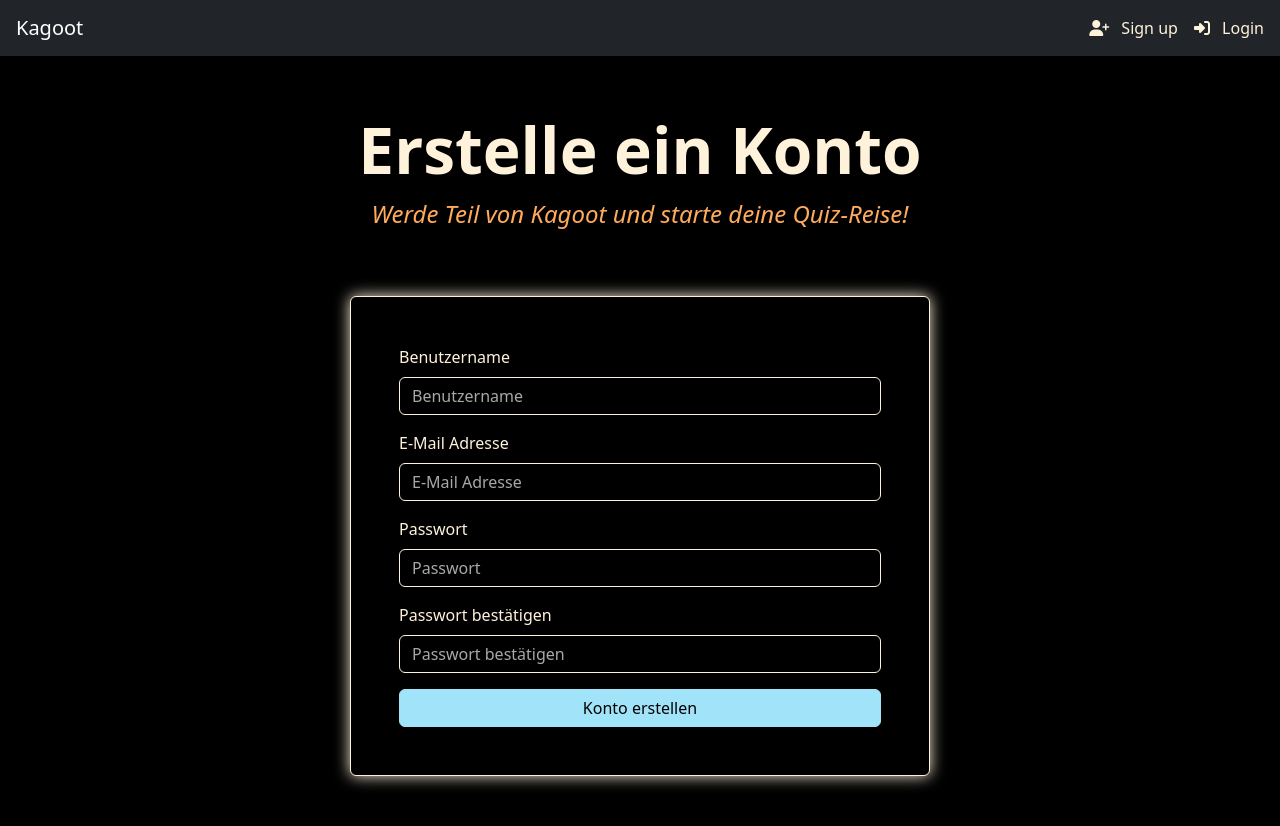
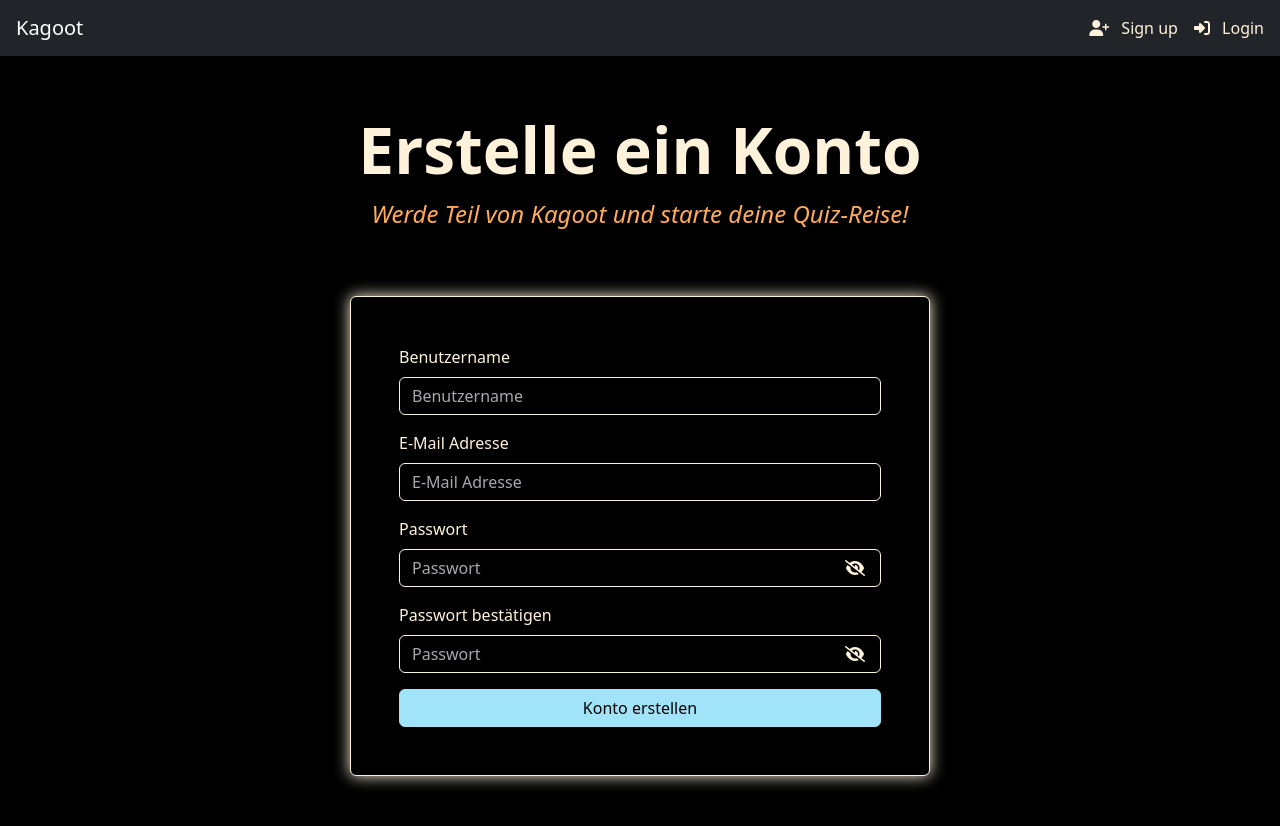
Before and after one commit to GutHoch2/Kagoot_Frontend, a Vue app in the folder kagoot_frontend/: page /sign-up in a window 1280 px wide. Shown: the top 826 px of the page. Built offline with nearby package versions, Linux system fonts and the light colour scheme.

Commit message:
Add working password eye functionality

```diff
--- /dev/null
+++ b/kagoot_frontend/src/components/PasswordFieldComponent.vue
@@ -0,0 +1,47 @@
+<script>
+export default {
+  name: "PasswordFieldComponent",
+  props: {
+    modelValue: {
+      type: String,
+      required: true,
+    },
+    labelText: {
+      type: String,
+      required: true
+    }
+  },
+  emits: ['update:modelValue'],
+  data() {
+    return {
+      showPassword: false
+    }
+  },
+  methods: {
+    togglePassword() {
+      this.showPassword = !this.showPassword;
+    }
+  }
+}
+</script>
+
+<template>
+  <div class="mb-3">
+    <label for="password" class="form-label">{{labelText}}</label>
+    <div class="position-relative">
+      <input
+        :type="showPassword ? 'text' : 'password'"
+        class="form-control bg-dark text-light border-light pe-5"
+        id="password"
+        :value="modelValue"
+        @input="$emit('update:modelValue', $event.target.value)"
+        placeholder="Passwort">
+
+      <i
+        :class="showPassword ? 'fa-solid fa-eye' : 'fa-solid fa-eye-slash'"
+        class="position-absolute top-50 translate-middle-y end-0 me-3 text-light cursor-pointer"
+        @click="togglePassword"
+      ></i>
+    </div>
+  </div>
+</template>
--- a/kagoot_frontend/src/views/SignInView.vue
+++ b/kagoot_frontend/src/views/SignInView.vue
@@ -21,15 +21,7 @@
                     id="email"
                     placeholder="E-Mail Adresse">
                 </div>
-                <div class="mb-3">
-                  <label for="password" class="form-label">Passwort</label>
-                  <input
-                    v-model="password"
-                    type="password"
-                    class="form-control bg-dark text-light border-light"
-                    id="password"
-                    placeholder="Passwort">
-                </div>
+                <password-field-component label-text="Passwort" v-model="password"></password-field-component>
                 <button type="submit" class="btn btn-primary w-100">Anmelden</button>
                 <error-message-component
                   class="mt-3"
@@ -48,10 +40,12 @@
 import ErrorMessageComponent from "@/components/ErrorMessageComponent.vue";
 import axios from "axios";
 import NavbarComponent from "@/components/NavbarComponent.vue";
+import PasswordFieldComponent from "@/components/PasswordFieldComponent.vue";
 
 export default {
   name: "SignIn",
   components: {
+    PasswordFieldComponent,
     NavbarComponent,
     ErrorMessageComponent
   },
--- a/kagoot_frontend/src/views/SignUpView.vue
+++ b/kagoot_frontend/src/views/SignUpView.vue
@@ -2,10 +2,11 @@
 import NavbarComponent from "@/components/NavbarComponent.vue";
 import axios from 'axios'
 import ErrorMessageComponent from "@/components/ErrorMessageComponent.vue";
+import PasswordFieldComponent from "@/components/PasswordFieldComponent.vue";
 
 export default {
   name: "SignUp",
-  components: {ErrorMessageComponent, NavbarComponent},
+  components: {PasswordFieldComponent, ErrorMessageComponent, NavbarComponent},
   data() {
     return {
       username: '',
@@ -101,24 +102,8 @@ export default {
                   id="email"
                   placeholder="E-Mail Adresse">
               </div>
-              <div class="mb-3">
-                <label for="password" class="form-label">Passwort</label>
-                <input
-                  v-model="password"
-                  type="password"
-                  class="form-control bg-dark text-light border-light"
-                  id="password"
-                  placeholder="Passwort">
-              </div>
-              <div class="mb-3">
-                <label for="confirm-password" class="form-label">Passwort bestätigen</label>
-                <input
-                  v-model="passwordRepetition"
-                  type="password"
-                  class="form-control bg-dark text-light border-light"
-                  id="confirm-password"
-                  placeholder="Passwort bestätigen">
-              </div>
+              <password-field-component label-text="Passwort" v-model="password"></password-field-component>
+              <password-field-component label-text="Passwort bestätigen" v-model="passwordRepetition"></password-field-component>
               <button type="submit" class="btn btn-primary w-100">Konto erstellen</button>
               <error-message-component
                 class="mt-3"
```
